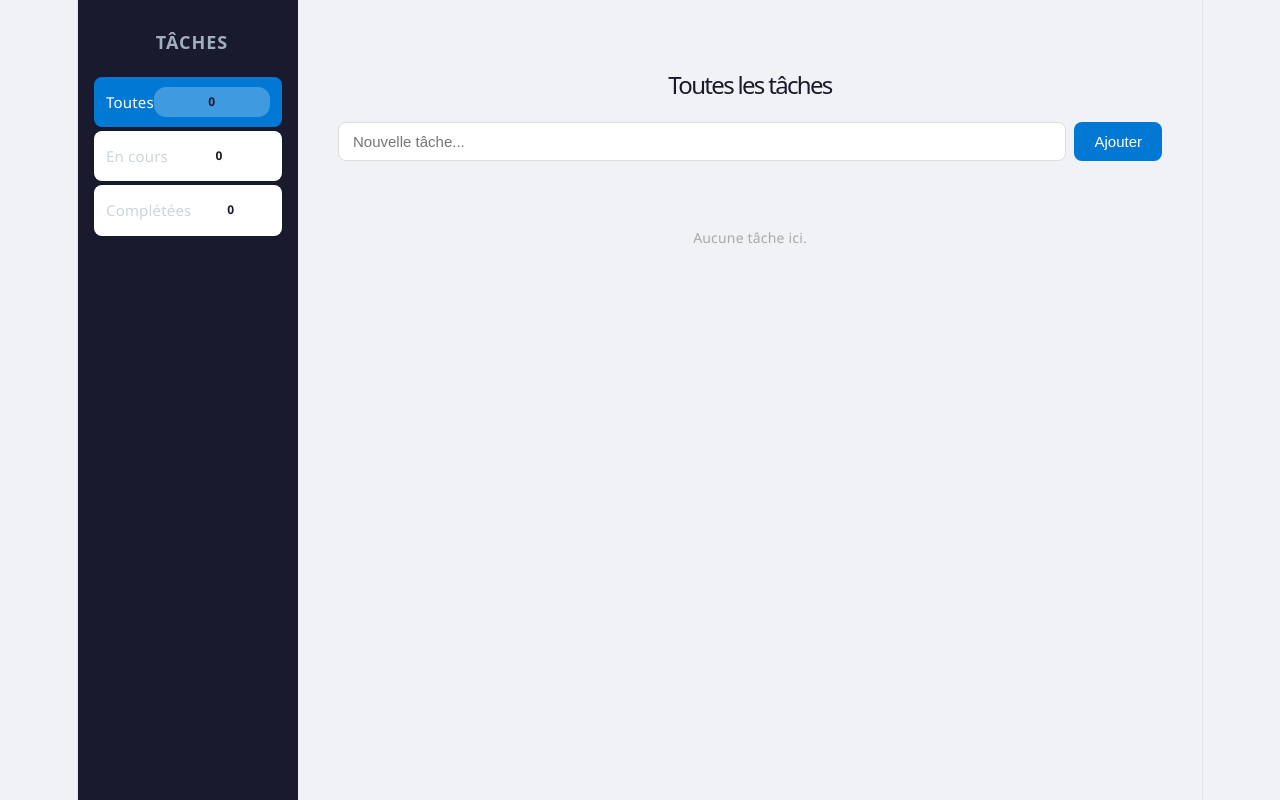
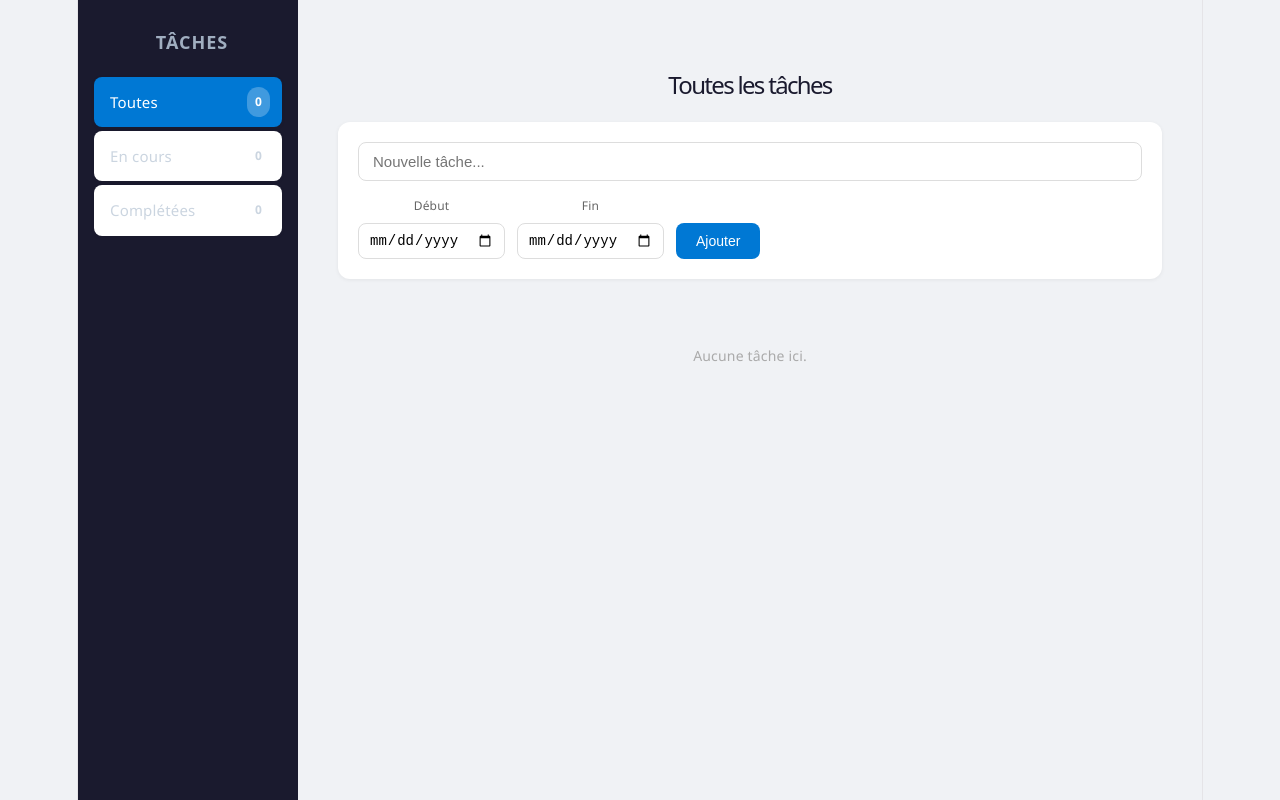
Before and after one commit to Christeven/todo-app, a React (Vite) app: page / in a window 1280 px wide. Built offline with nearby package versions, Linux system fonts and the light colour scheme.

Commit message:
feat: add start and end dates per task with overdue indicator

```diff
--- a/src/App.css
+++ b/src/App.css
@@ -86,39 +86,72 @@ h1 {
   margin-bottom: 24px;
 }
 
-.input-row {
-  display: flex;
-  gap: 8px;
+/* Formulaire d'ajout */
+.form-add {
+  background: white;
+  border-radius: 12px;
+  padding: 20px;
   margin-bottom: 24px;
+  box-shadow: 0 1px 4px rgba(0,0,0,0.06);
 }
 
-.input-row input {
-  flex: 1;
+.input-text {
+  width: 100%;
   padding: 10px 14px;
   border: 1px solid #ddd;
   border-radius: 8px;
   font-size: 15px;
   outline: none;
-  background: white;
+  margin-bottom: 12px;
   transition: border-color 0.2s;
 }
 
-.input-row input:focus {
+.input-text:focus {
   border-color: #0078d4;
 }
 
-.input-row button {
-  padding: 10px 20px;
+.date-row {
+  display: flex;
+  gap: 12px;
+  align-items: flex-end;
+  flex-wrap: wrap;
+}
+
+.date-row label {
+  display: flex;
+  flex-direction: column;
+  gap: 4px;
+  font-size: 12px;
+  color: #666;
+  font-weight: 500;
+}
+
+.date-row input[type="date"] {
+  padding: 8px 10px;
+  border: 1px solid #ddd;
+  border-radius: 8px;
+  font-size: 14px;
+  outline: none;
+  transition: border-color 0.2s;
+}
+
+.date-row input[type="date"]:focus {
+  border-color: #0078d4;
+}
+
+.date-row button {
+  padding: 9px 20px;
   background: #0078d4;
   color: white;
   border: none;
   border-radius: 8px;
-  font-size: 15px;
+  font-size: 14px;
   cursor: pointer;
   transition: background 0.2s;
+  height: 36px;
 }
 
-.input-row button:hover {
+.date-row button:hover {
   background: #005a9e;
 }
 
@@ -129,13 +162,14 @@ ul {
 
 li {
   display: flex;
-  align-items: center;
+  align-items: flex-start;
   justify-content: space-between;
-  padding: 14px 16px;
+  padding: 16px;
   margin-bottom: 8px;
   background: white;
   border-radius: 10px;
   box-shadow: 0 1px 4px rgba(0,0,0,0.06);
+  border-left: 4px solid transparent;
   transition: box-shadow 0.2s;
 }
 
@@ -143,22 +177,54 @@ li:hover {
   box-shadow: 0 2px 10px rgba(0,0,0,0.1);
 }
 
-li span {
+li.done {
+  border-left-color: #38a169;
+  opacity: 0.7;
+}
+
+li.overdue {
+  border-left-color: #e53935;
+}
+
+.todo-info {
+  flex: 1;
+}
+
+.todo-text {
   cursor: pointer;
-  flex: 1;
   font-size: 15px;
   color: #1a1a2e;
   user-select: none;
+  display: block;
+  margin-bottom: 6px;
 }
 
-li.done span {
+li.done .todo-text {
   text-decoration: line-through;
   color: #aaa;
+}
+
+.todo-dates {
+  display: flex;
+  gap: 16px;
+  flex-wrap: wrap;
+}
+
+.todo-dates span {
+  font-size: 12px;
+  color: #888;
+}
+
+.date-overdue {
+  color: #e53935 !important;
+  font-weight: 500;
 }
 
 .actions {
   display: flex;
   gap: 4px;
+  margin-left: 12px;
+  flex-shrink: 0;
 }
 
 button.edit, button.delete {
@@ -171,29 +237,12 @@ button.edit, button.delete {
   transition: background 0.2s;
 }
 
-button.edit:hover {
-  background: #e8f0fe;
-}
+button.edit:hover { background: #e8f0fe; }
+button.delete:hover { background: #fde8e8; }
 
-button.delete:hover {
-  background: #fde8e8;
-}
-
-/* Edit mode */
-.edit-row {
-  display: flex;
-  gap: 8px;
+/* Edition */
+.edit-block {
   flex: 1;
-  align-items: center;
-}
-
-.edit-row input {
-  flex: 1;
-  padding: 6px 10px;
-  border: 1px solid #0078d4;
-  border-radius: 6px;
-  font-size: 15px;
-  outline: none;
 }
 
 button.save {
@@ -201,9 +250,10 @@ button.save {
   color: white;
   border: none;
   border-radius: 6px;
-  padding: 6px 12px;
+  padding: 8px 14px;
   cursor: pointer;
-  font-size: 14px;
+  font-size: 13px;
+  height: 36px;
 }
 
 button.cancel {
@@ -211,9 +261,10 @@ button.cancel {
   color: #666;
   border: none;
   border-radius: 6px;
-  padding: 6px 12px;
+  padding: 8px 14px;
   cursor: pointer;
-  font-size: 14px;
+  font-size: 13px;
+  height: 36px;
 }
 
 .empty {
--- a/src/App.tsx
+++ b/src/App.tsx
@@ -5,21 +5,50 @@ interface Todo {
   id: number
   text: string
   done: boolean
+  startDate: string
+  endDate: string
+}
+
+interface EditState {
+  text: string
+  startDate: string
+  endDate: string
 }
 
 type MenuView = 'all' | 'pending' | 'completed'
 
+function formatDate(date: string) {
+  if (!date) return ''
+  const d = new Date(date)
+  return d.toLocaleDateString('fr-FR', { day: '2-digit', month: '2-digit', year: 'numeric' })
+}
+
+function isOverdue(todo: Todo) {
+  if (todo.done || !todo.endDate) return false
+  return new Date(todo.endDate) < new Date()
+}
+
 function App() {
   const [todos, setTodos] = useState<Todo[]>([])
   const [input, setValue] = useState('')
+  const [startDate, setStartDate] = useState('')
+  const [endDate, setEndDate] = useState('')
   const [editId, setEditId] = useState<number | null>(null)
-  const [editText, setEditText] = useState('')
+  const [editState, setEditState] = useState<EditState>({ text: '', startDate: '', endDate: '' })
   const [view, setView] = useState<MenuView>('all')
 
   const addTodo = () => {
     if (!input.trim()) return
-    setTodos([...todos, { id: Date.now(), text: input.trim(), done: false }])
+    setTodos([...todos, {
+      id: Date.now(),
+      text: input.trim(),
+      done: false,
+      startDate,
+      endDate,
+    }])
     setValue('')
+    setStartDate('')
+    setEndDate('')
   }
 
   const toggleTodo = (id: number) => {
@@ -33,20 +62,16 @@ function App() {
 
   const startEdit = (todo: Todo) => {
     setEditId(todo.id)
-    setEditText(todo.text)
+    setEditState({ text: todo.text, startDate: todo.startDate, endDate: todo.endDate })
   }
 
   const saveEdit = () => {
-    if (!editText.trim()) return
-    setTodos(todos.map(t => t.id === editId ? { ...t, text: editText.trim() } : t))
+    if (!editState.text.trim()) return
+    setTodos(todos.map(t => t.id === editId ? { ...t, ...editState, text: editState.text.trim() } : t))
     setEditId(null)
-    setEditText('')
   }
 
-  const cancelEdit = () => {
-    setEditId(null)
-    setEditText('')
-  }
+  const cancelEdit = () => setEditId(null)
 
   const filteredTodos = todos.filter(t => {
     if (view === 'pending') return !t.done
@@ -62,7 +87,6 @@ function App() {
 
   return (
     <div className="layout">
-      {/* Menu latéral */}
       <nav className="sidebar">
         <h2>Tâches</h2>
         <ul>
@@ -78,7 +102,6 @@ function App() {
         </ul>
       </nav>
 
-      {/* Contenu principal */}
       <main className="main">
         <h1>
           {view === 'all' && 'Toutes les tâches'}
@@ -87,15 +110,26 @@ function App() {
         </h1>
 
         {view !== 'completed' && (
-          <div className="input-row">
+          <div className="form-add">
             <input
               type="text"
               value={input}
               onChange={e => setValue(e.target.value)}
               onKeyDown={e => e.key === 'Enter' && addTodo()}
               placeholder="Nouvelle tâche..."
+              className="input-text"
             />
-            <button onClick={addTodo}>Ajouter</button>
+            <div className="date-row">
+              <label>
+                Début
+                <input type="date" value={startDate} onChange={e => setStartDate(e.target.value)} />
+              </label>
+              <label>
+                Fin
+                <input type="date" value={endDate} onChange={e => setEndDate(e.target.value)} />
+              </label>
+              <button onClick={addTodo}>Ajouter</button>
+            </div>
           </div>
         )}
 
@@ -105,25 +139,47 @@ function App() {
 
         <ul>
           {filteredTodos.map(todo => (
-            <li key={todo.id} className={todo.done ? 'done' : ''}>
+            <li key={todo.id} className={[
+              todo.done ? 'done' : '',
+              isOverdue(todo) ? 'overdue' : ''
+            ].join(' ')}>
               {editId === todo.id ? (
-                <div className="edit-row">
+                <div className="edit-block">
                   <input
                     type="text"
-                    value={editText}
-                    onChange={e => setEditText(e.target.value)}
-                    onKeyDown={e => {
-                      if (e.key === 'Enter') saveEdit()
-                      if (e.key === 'Escape') cancelEdit()
-                    }}
+                    value={editState.text}
+                    onChange={e => setEditState({ ...editState, text: e.target.value })}
+                    onKeyDown={e => { if (e.key === 'Enter') saveEdit(); if (e.key === 'Escape') cancelEdit() }}
                     autoFocus
+                    className="input-text"
                   />
-                  <button className="save" onClick={saveEdit}>✓</button>
-                  <button className="cancel" onClick={cancelEdit}>✕</button>
+                  <div className="date-row">
+                    <label>
+                      Début
+                      <input type="date" value={editState.startDate} onChange={e => setEditState({ ...editState, startDate: e.target.value })} />
+                    </label>
+                    <label>
+                      Fin
+                      <input type="date" value={editState.endDate} onChange={e => setEditState({ ...editState, endDate: e.target.value })} />
+                    </label>
+                    <button className="save" onClick={saveEdit}>✓ Enregistrer</button>
+                    <button className="cancel" onClick={cancelEdit}>Annuler</button>
+                  </div>
                 </div>
               ) : (
                 <>
-                  <span onClick={() => toggleTodo(todo.id)}>{todo.text}</span>
+                  <div className="todo-info">
+                    <span className="todo-text" onClick={() => toggleTodo(todo.id)}>{todo.text}</span>
+                    <div className="todo-dates">
+                      {todo.startDate && <span>📅 Début : {formatDate(todo.startDate)}</span>}
+                      {todo.endDate && (
+                        <span className={isOverdue(todo) ? 'date-overdue' : ''}>
+                          🏁 Fin : {formatDate(todo.endDate)}
+                          {isOverdue(todo) && ' — En retard'}
+                        </span>
+                      )}
+                    </div>
+                  </div>
                   <div className="actions">
                     <button className="edit" onClick={() => startEdit(todo)} title="Modifier">✏️</button>
                     <button className="delete" onClick={() => deleteTodo(todo.id)} title="Supprimer">🗑️</button>
@@ -135,9 +191,7 @@ function App() {
         </ul>
 
         {todos.length > 0 && (
-          <p className="counter">
-            {counts.completed} / {counts.all} tâches complétées
-          </p>
+          <p className="counter">{counts.completed} / {counts.all} tâches complétées</p>
         )}
       </main>
     </div>
```
